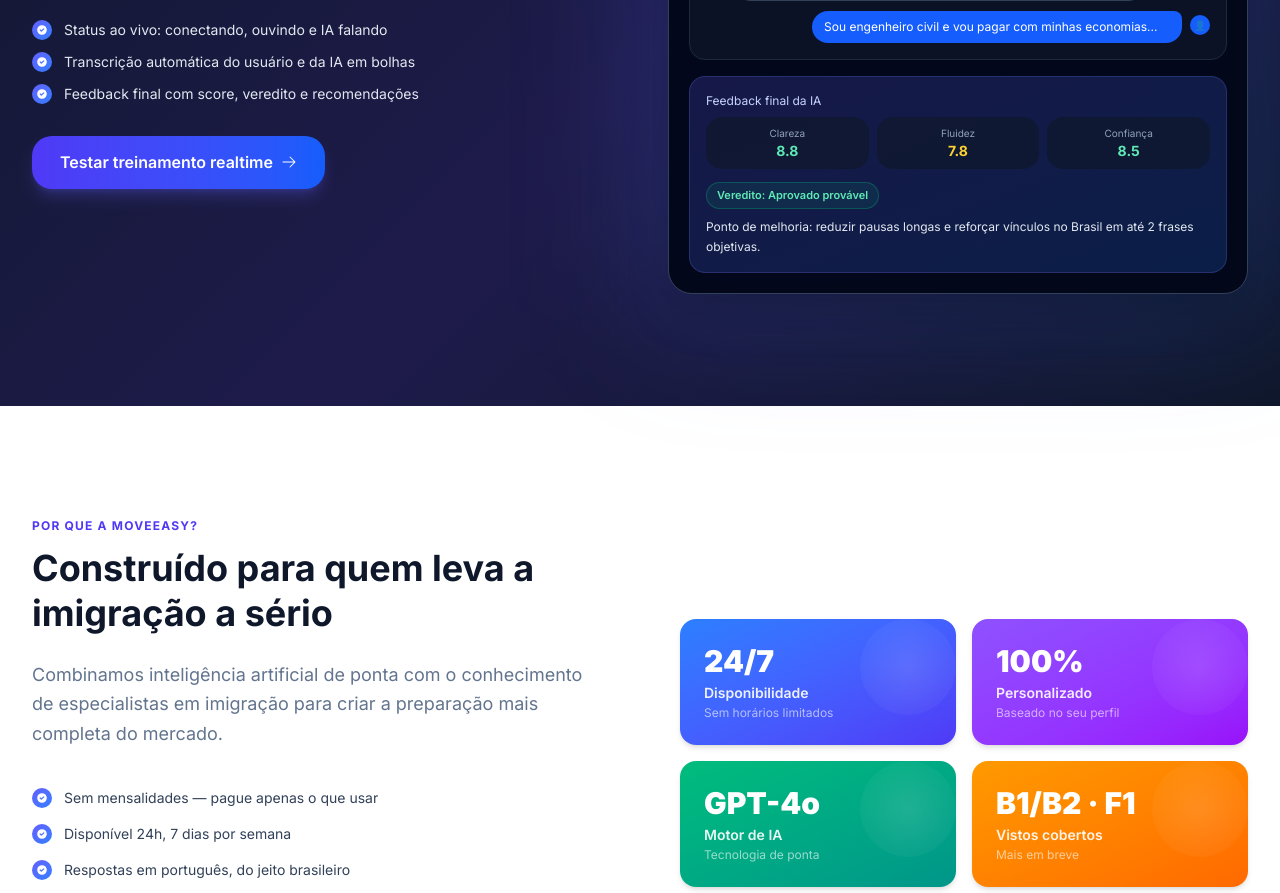
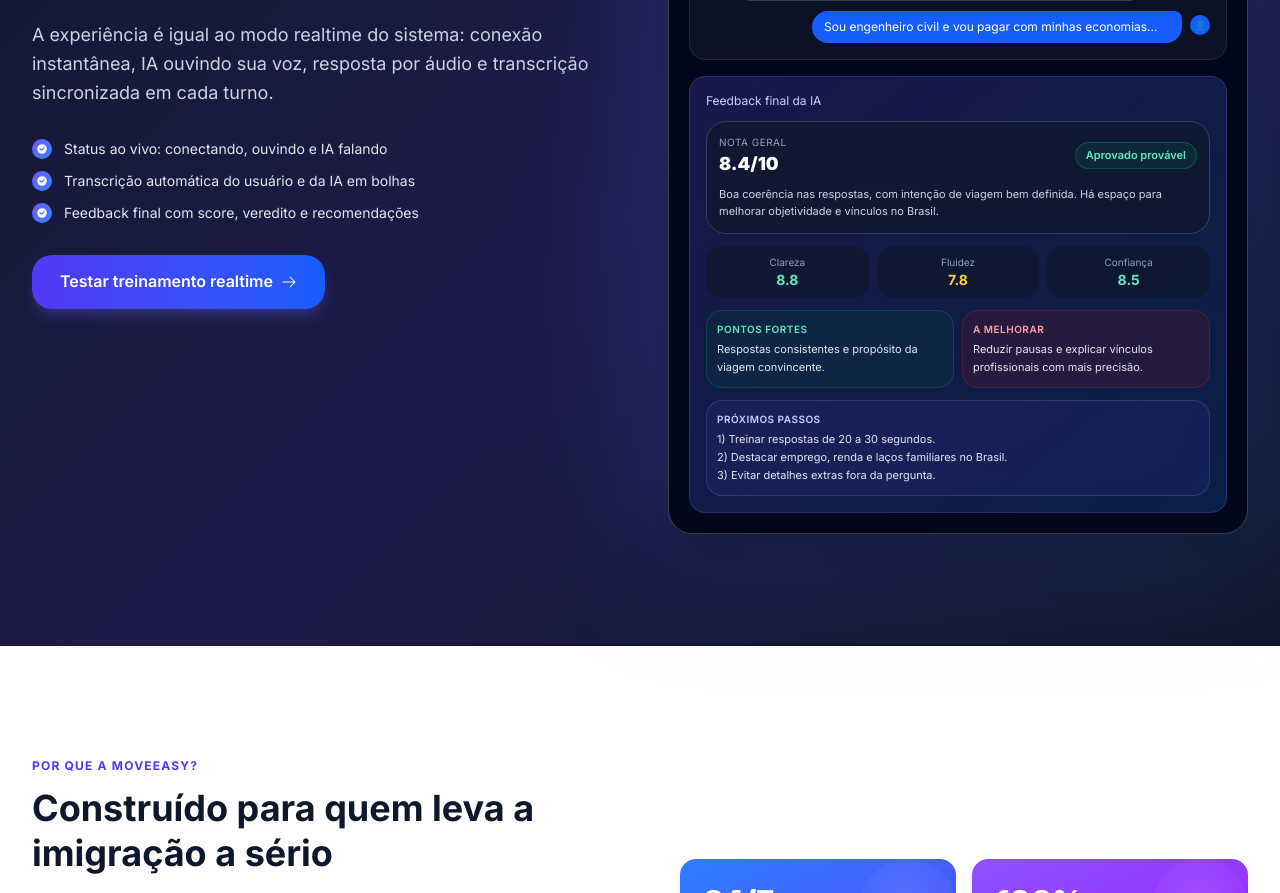
Before and after one commit to thiagosngouvea/guia-imigracao, a Next.js app: page / in a window 1280 px wide. Shown: the part 3140-4033 px from the top of the page. Built offline with nearby package versions, Linux system fonts and the light colour scheme; no server answers.

Commit message:
feat: enhance AI feedback UI with detailed scoring and recommendations
- Add overall score and approval status display
- Include dedicated sections for strengths, areas for improvement, and next steps
- Replace simple verdict text with structured visual components for better user comprehension

```diff
--- a/src/pages/index.tsx
+++ b/src/pages/index.tsx
@@ -441,7 +441,23 @@ export default function Home() {
                   </div>
 
                   <div className="bg-gradient-to-br from-indigo-500/20 to-blue-500/20 border border-indigo-400/20 rounded-2xl p-4">
-                    <p className="text-xs text-indigo-200 mb-2">Feedback final da IA</p>
+                    <p className="text-xs text-indigo-200 mb-3">Feedback final da IA</p>
+
+                    <div className="bg-slate-900/70 border border-slate-700 rounded-xl p-3 mb-3">
+                      <div className="flex items-center justify-between mb-2">
+                        <div>
+                          <p className="text-[10px] text-slate-400 uppercase tracking-wider">Nota geral</p>
+                          <p className="text-lg font-black text-white">8.4/10</p>
+                        </div>
+                        <span className="inline-flex items-center gap-1 px-2.5 py-1 rounded-full border border-emerald-500/30 bg-emerald-500/10 text-[11px] font-semibold text-emerald-300">
+                          Aprovado provável
+                        </span>
+                      </div>
+                      <p className="text-[11px] text-slate-300 leading-relaxed">
+                        Boa coerência nas respostas, com intenção de viagem bem definida. Há espaço para melhorar objetividade e vínculos no Brasil.
+                      </p>
+                    </div>
+
                     <div className="grid grid-cols-3 gap-2 text-center mb-3">
                       <div className="bg-slate-900/70 rounded-lg py-2">
                         <p className="text-[10px] text-slate-400">Clareza</p>
@@ -456,12 +472,28 @@ export default function Home() {
                         <p className="text-sm font-bold text-emerald-300">8.5</p>
                       </div>
                     </div>
-                    <div className="inline-flex items-center gap-2 mb-2 px-2.5 py-1 rounded-full border border-emerald-500/30 bg-emerald-500/10 text-[11px] font-semibold text-emerald-300">
-                      Veredito: Aprovado provável
+
+                    <div className="grid grid-cols-1 sm:grid-cols-2 gap-2 mb-3">
+                      <div className="bg-emerald-900/20 border border-emerald-500/20 rounded-lg p-2.5">
+                        <p className="text-[10px] font-semibold text-emerald-300 uppercase tracking-wider mb-1">Pontos fortes</p>
+                        <p className="text-[11px] text-slate-200 leading-relaxed">Respostas consistentes e propósito da viagem convincente.</p>
+                      </div>
+                      <div className="bg-red-900/20 border border-red-500/20 rounded-lg p-2.5">
+                        <p className="text-[10px] font-semibold text-red-300 uppercase tracking-wider mb-1">A melhorar</p>
+                        <p className="text-[11px] text-slate-200 leading-relaxed">Reduzir pausas e explicar vínculos profissionais com mais precisão.</p>
+                      </div>
                     </div>
-                    <p className="text-xs text-slate-200 leading-relaxed">
-                      Ponto de melhoria: reduzir pausas longas e reforçar vínculos no Brasil em até 2 frases objetivas.
-                    </p>
+
+                    <div className="bg-indigo-900/25 border border-indigo-400/20 rounded-lg p-2.5">
+                      <p className="text-[10px] font-semibold text-indigo-200 uppercase tracking-wider mb-1">Próximos passos</p>
+                      <p className="text-[11px] text-slate-200 leading-relaxed">
+                        1) Treinar respostas de 20 a 30 segundos.
+                        <br />
+                        2) Destacar emprego, renda e laços familiares no Brasil.
+                        <br />
+                        3) Evitar detalhes extras fora da pergunta.
+                      </p>
+                    </div>
                   </div>
                 </div>
               </div>
```
